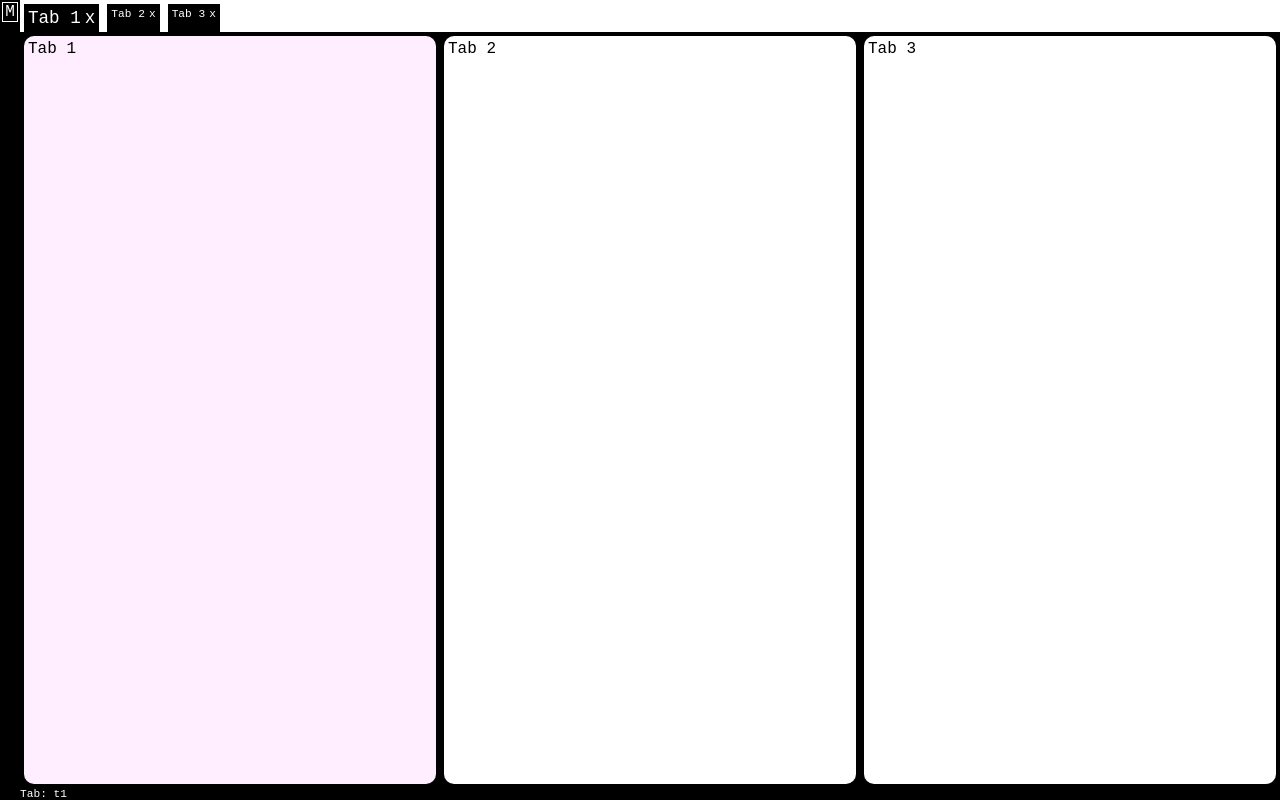
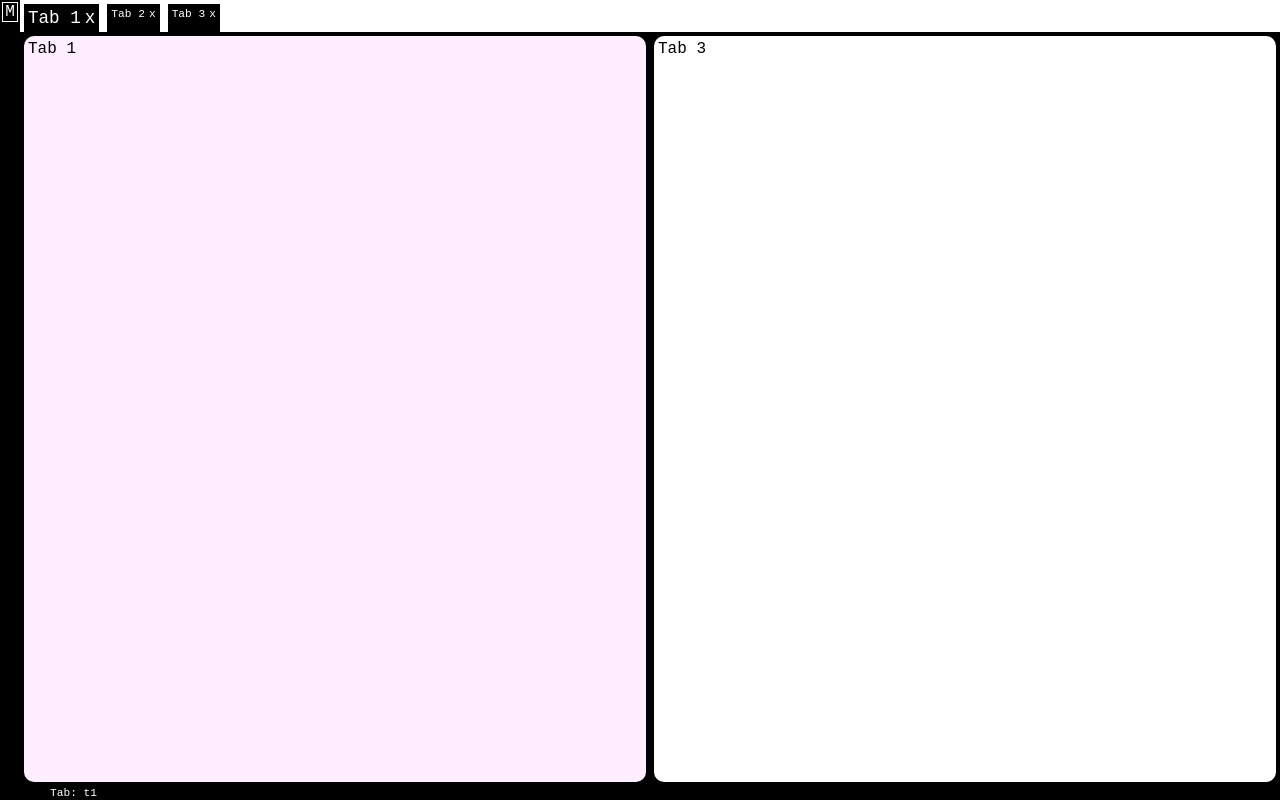
Before and after one commit to RangerMauve/MetaSPA, a website: page index.html in a window 1280 px wide. Drawn offline with Linux system fonts and the light colour scheme.

Commit message:
Inactive tabs hidden until clicked

```diff
--- a/index.html
+++ b/index.html
@@ -16,7 +16,7 @@
 	</nav>
 	<main>
 		<section class="active" id="t1">Tab 1</section>
-		<section id="t2">Tab 2</section>
+		<section class="inactive" id="t2">Tab 2</section>
 		<section id="t3">Tab 3</section>
 	</main>
 	<footer>
--- a/style/style.less
+++ b/style/style.less
@@ -63,8 +63,12 @@ main {
 		background: #FFF;
 		margin: 4px;
 		padding:4px;
+		&.inactive {
+			display:none;
+		}
 		&.active {
 			background:#FEF;
+			display: block;
 		}
 	}
 }
@@ -88,6 +92,7 @@ body > nav {
 	}
 }
 body > footer {
+	padding: 1px 30px;
 	background:@bgc;
 	color:@fc;
 	font-size: 0.7em;
```
Also changed, not shown: style/style.css.
